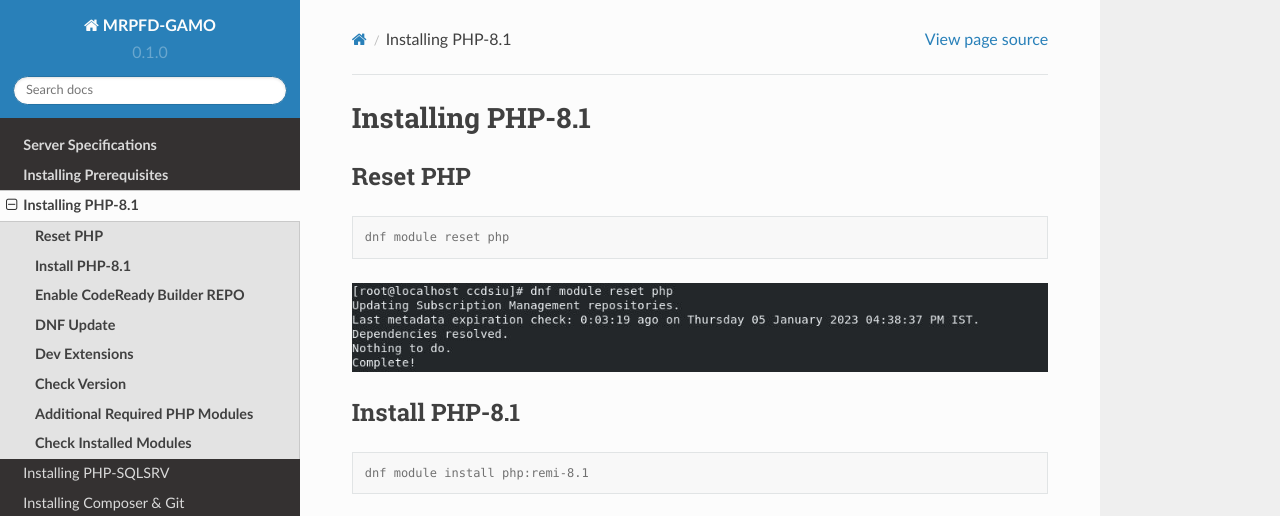
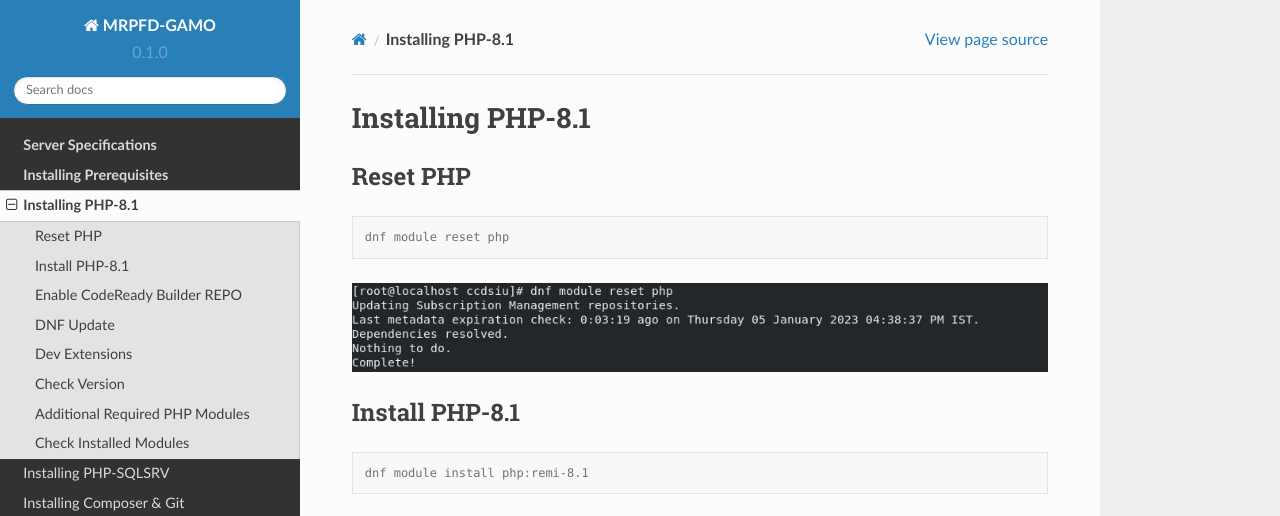
Before and after one commit to madhu-ibs/mrpfd-gamo-documentation, a Sphinx documentation site: the page built from docs/source/php.rst, in a window 1280 px wide. Shown: the top 516 px of the page. Built offline with Sphinx 7.4.7 and the Read the Docs theme 2.0.0, drawn with Linux system fonts in a browser that asks for light colours.

Commit message:
Update php.rst

```diff
--- a/docs/source/php.rst
+++ b/docs/source/php.rst
@@ -1,14 +1,14 @@
-Installing PHP-8.1
+**Installing PHP-8.1**
 =====================================
 
-**Reset PHP**
+Reset PHP
 --------
 .. code-block:: console
 
     dnf module reset php
 .. image:: images/php-reset.JPG
 
-**Install PHP-8.1**
+Install PHP-8.1
 -------------
 .. code-block:: console
 
@@ -17,21 +17,21 @@
 .. image:: images/php-installing-2.JPG
 
 
-**Enable CodeReady Builder REPO**
+Enable CodeReady Builder REPO
 -------------
 .. code-block:: console
 
   subscription-manager repos --enable codeready-builder-for-rhel-8-x86_64-rpms
 .. image:: images/enable-codeready.JPG
 
-**DNF Update**
+DNF Update
 ---------------------
 .. code-block:: console
 
   dnf update
 .. image:: images/dns-update-after-php-install.JPG
 
-**Dev Extensions**
+Dev Extensions
 ---------------------
 .. code-block:: console
 
@@ -40,14 +40,14 @@
 .. image:: images/php-pdo-pear-devel-2.JPG
 .. image:: images/php-pdo-pear-devel-2.JPG
 
-**Check Version**
+Check Version
 ---------------------
 .. code-block:: console
 
   php -v
 .. image:: images/php-v.JPG
 
-**Additional Required PHP Modules**
+Additional Required PHP Modules
 --------
 .. code-block:: console
 
@@ -57,7 +57,7 @@
 .. image:: images/php-extensions-2.JPG
 
 
-**Check Installed Modules**
+Check Installed Modules
 ---------------------
 Check the modules installed,it should have sqlsrv and all other extensions listed as below
 
```
